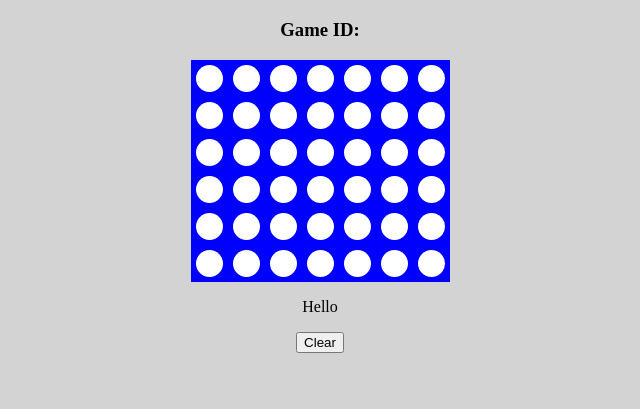
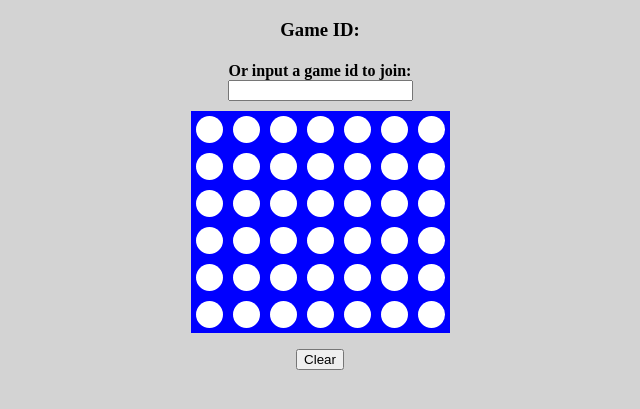
Before and after one commit to Carbon000/Connect-Four, a website: page client-side/index.html in a window 1280 px wide. Shown: the part 61-470 px from the top of the page, without its empty margins (320-960 px from the left). Drawn offline with Linux system fonts and the light colour scheme; no server answers.

Commit message:
Added seed input text box and files needed for Heroku

```diff
--- a/client-side/index.html
+++ b/client-side/index.html
@@ -11,6 +11,8 @@
 <body>
     <h1 id="title">Connect Four</h1>
     <h3 id="subtitle">Game ID: <span id="gameID"></span></h3>
+    <h4 class="centered">Or input a game id to join:</h4>
+    <input type=text>
 
     <table id="board">
         <tr class="row">
@@ -68,7 +70,7 @@
             <td id= '56' class="hole" onclick="inputchip(this.id)"()></td>
         </tr>
     </table>
-    <p id="winner">Hello</p>
+    <p id="winner"></p>
     <div id="clear"><button onclick="clearBoard()">Clear</button></div>
 </body>
 </html>
--- a/client-side/style.css
+++ b/client-side/style.css
@@ -34,3 +34,17 @@ table {
 #winner {
     text-align: center;
 }
+input {
+    margin-left: auto;
+    margin-right: auto;
+    margin-bottom: 10px;
+    display: flex;
+}
+
+.centered{
+    text-align: center;
+}
+
+h4 {
+    margin-bottom: 0px;
+}
--- a/index.js
+++ b/index.js
@@ -2,7 +2,8 @@ const express = require('express');
 const app = express();
 app.use(express.static("client-side"));
 app.use(express.json());
-app.listen(3000,()=> {console.log("Running....")} );
+const PORT = process.env.PORT || 3000
+app.listen(PORT,()=> {console.log("Running....")} );
 
 
 
--- a/package.json
+++ b/package.json
@@ -10,5 +10,8 @@
   "license": "ISC",
   "dependencies": {
     "express": "^4.17.1"
+  },
+  "engines": {
+    "node": "14.x"
   }
 }
```
Also changed, not shown: 2 other files.
